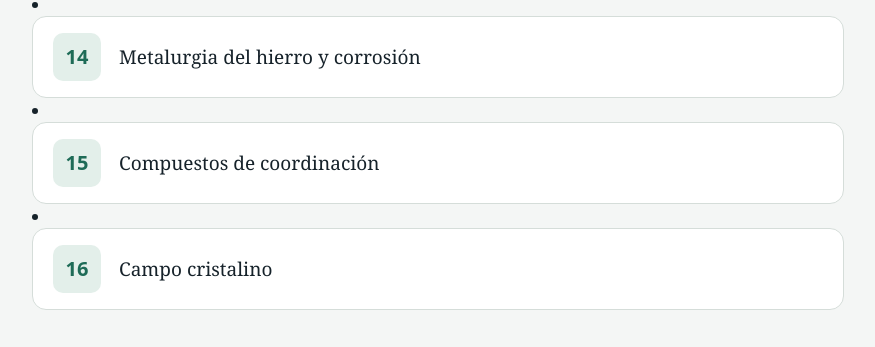
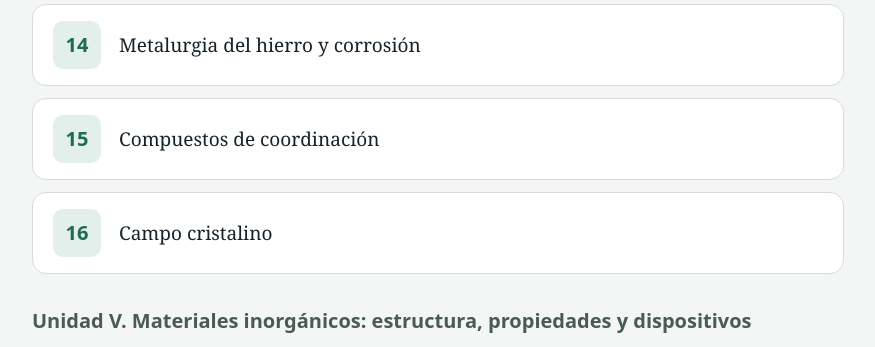
Before and after one commit to Gerarfisica/clases-quimica-actividad-experimental-bio-isfd42, a plain HTML site: page quimica-inorganica/index.html in a window 1280 px wide. Shown: the part 1878-2225 px from the top of the page, without its empty margins (202-1077 px from the left). Drawn offline with Linux system fonts and the light colour scheme.

Commit message:
Corregir la lista de la Unidad IV de Química Inorgánica
Las clases 14 a 16 habían quedado fuera de la lista.

Co-Authored-By: Claude Opus 5.5 <noreply@anthropic.com>

```diff
--- a/quimica-inorganica/index.html
+++ b/quimica-inorganica/index.html
@@ -59,17 +59,28 @@
     <li><a class="clase" href="clases/clase-04-hidrogeno-hidruros-y-enlace-ionico-y-metalico.html"><span class="n">4</span><span class="t">Hidrógeno, hidruros y enlace iónico y metálico</span></a></li>
     <li><a class="clase" href="clases/clase-05-metales-alcalinos-y-alcalinoterreos.html"><span class="n">5</span><span class="t">Metales alcalinos y alcalinotérreos</span></a></li>
     <li><a class="clase" href="clases/clase-06-litio-relaciones-diagonales-y-grupo-13.html"><span class="n">6</span><span class="t">Litio, relaciones diagonales y grupo 13</span></a></li>
-    <li><a class="clase" href="clases/clase-07-obtencion-industrial-de-metales.html"><span class="n">7</span><span class="t">Obtención industrial de metales</span></a></li>  </ol>
+    <li><a class="clase" href="clases/clase-07-obtencion-industrial-de-metales.html"><span class="n">7</span><span class="t">Obtención industrial de metales</span></a></li>
+  </ol>
   <h2 class="cuatri2">Unidad III. Grupos 14 a 18: enlaces múltiples, oxoácidos y ciclos</h2>
   <ol>
-    <li><a class="clase" href="clases/clase-08-enlaces-covalentes-y-alotropia.html"><span class="n">8</span><span class="t">Enlaces covalentes y alotropía</span></a></li>    <li><a class="clase" href="clases/clase-09-quimica-de-los-grupos-14-y-15.html"><span class="n">9</span><span class="t">Química de los grupos 14 y 15</span></a></li>    <li><a class="clase" href="clases/clase-10-oxoacidos-y-quimica-del-azufre.html"><span class="n">10</span><span class="t">Oxoácidos y química del azufre</span></a></li>    <li><a class="clase" href="clases/clase-11-ciclo-del-nitrogeno-fertilizantes-y-arsenico.html"><span class="n">11</span><span class="t">Ciclo del nitrógeno, fertilizantes y arsénico</span></a></li>    <li><a class="clase" href="clases/clase-12-halogenos-y-gases-nobles.html"><span class="n">12</span><span class="t">Halógenos y gases nobles</span></a></li>  </ol>
+    <li><a class="clase" href="clases/clase-08-enlaces-covalentes-y-alotropia.html"><span class="n">8</span><span class="t">Enlaces covalentes y alotropía</span></a></li>
+    <li><a class="clase" href="clases/clase-09-quimica-de-los-grupos-14-y-15.html"><span class="n">9</span><span class="t">Química de los grupos 14 y 15</span></a></li>
+    <li><a class="clase" href="clases/clase-10-oxoacidos-y-quimica-del-azufre.html"><span class="n">10</span><span class="t">Oxoácidos y química del azufre</span></a></li>
+    <li><a class="clase" href="clases/clase-11-ciclo-del-nitrogeno-fertilizantes-y-arsenico.html"><span class="n">11</span><span class="t">Ciclo del nitrógeno, fertilizantes y arsénico</span></a></li>
+    <li><a class="clase" href="clases/clase-12-halogenos-y-gases-nobles.html"><span class="n">12</span><span class="t">Halógenos y gases nobles</span></a></li>
+  </ol>
   <h2 class="cuatri2">Unidad IV. Metales de transición y compuestos de coordinación</h2>
   <ol>
-    <li><a class="clase" href="clases/clase-13-elementos-de-transicion.html"><span class="n">13</span><span class="t">Elementos de transición</span></a></li>  </ol>
+    <li><a class="clase" href="clases/clase-13-elementos-de-transicion.html"><span class="n">13</span><span class="t">Elementos de transición</span></a></li>
     <li><a class="clase" href="clases/clase-14-metalurgia-del-hierro-y-corrosion.html"><span class="n">14</span><span class="t">Metalurgia del hierro y corrosión</span></a></li>
-    <li><a class="clase" href="clases/clase-15-compuestos-de-coordinacion.html"><span class="n">15</span><span class="t">Compuestos de coordinación</span></a></li>    <li><a class="clase" href="clases/clase-16-campo-cristalino-y-aplicaciones-de-los-complejos.html"><span class="n">16</span><span class="t">Campo cristalino</span></a></li>  <h2 class="cuatri2">Unidad V. Materiales inorgánicos: estructura, propiedades y dispositivos</h2>
+    <li><a class="clase" href="clases/clase-15-compuestos-de-coordinacion.html"><span class="n">15</span><span class="t">Compuestos de coordinación</span></a></li>
+    <li><a class="clase" href="clases/clase-16-campo-cristalino-y-aplicaciones-de-los-complejos.html"><span class="n">16</span><span class="t">Campo cristalino</span></a></li>
+  </ol>
+  <h2 class="cuatri2">Unidad V. Materiales inorgánicos: estructura, propiedades y dispositivos</h2>
   <ol>
-    <li><a class="clase" href="clases/clase-17-estado-solido-orden-estructura-y-organizacion.html"><span class="n">17</span><span class="t">Estado sólido</span></a></li>    <li><a class="clase" href="clases/clase-18-materiales-especiales-y-propiedades-macroscopicas.html"><span class="n">18</span><span class="t">Materiales especiales y propiedades macroscópicas</span></a></li>  </ol>
+    <li><a class="clase" href="clases/clase-17-estado-solido-orden-estructura-y-organizacion.html"><span class="n">17</span><span class="t">Estado sólido</span></a></li>
+    <li><a class="clase" href="clases/clase-18-materiales-especiales-y-propiedades-macroscopicas.html"><span class="n">18</span><span class="t">Materiales especiales y propiedades macroscópicas</span></a></li>
+  </ol>
   <p class="help">Cada clase se abre como presentación: avanzá con las flechas del teclado o deslizando en el celular. Una vez abierta, funciona aunque se corte la conexión.</p>
 </main>
 </body>
```
